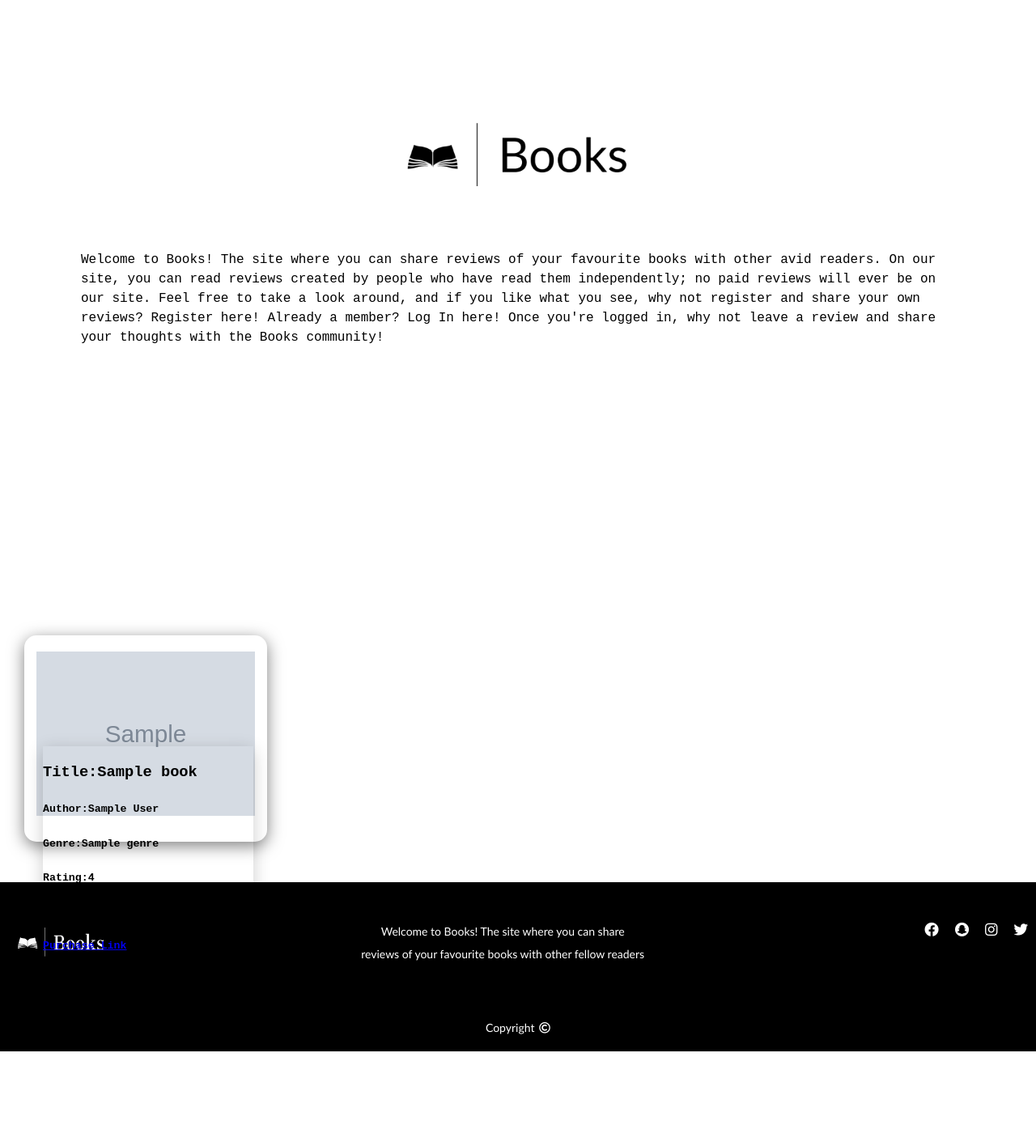
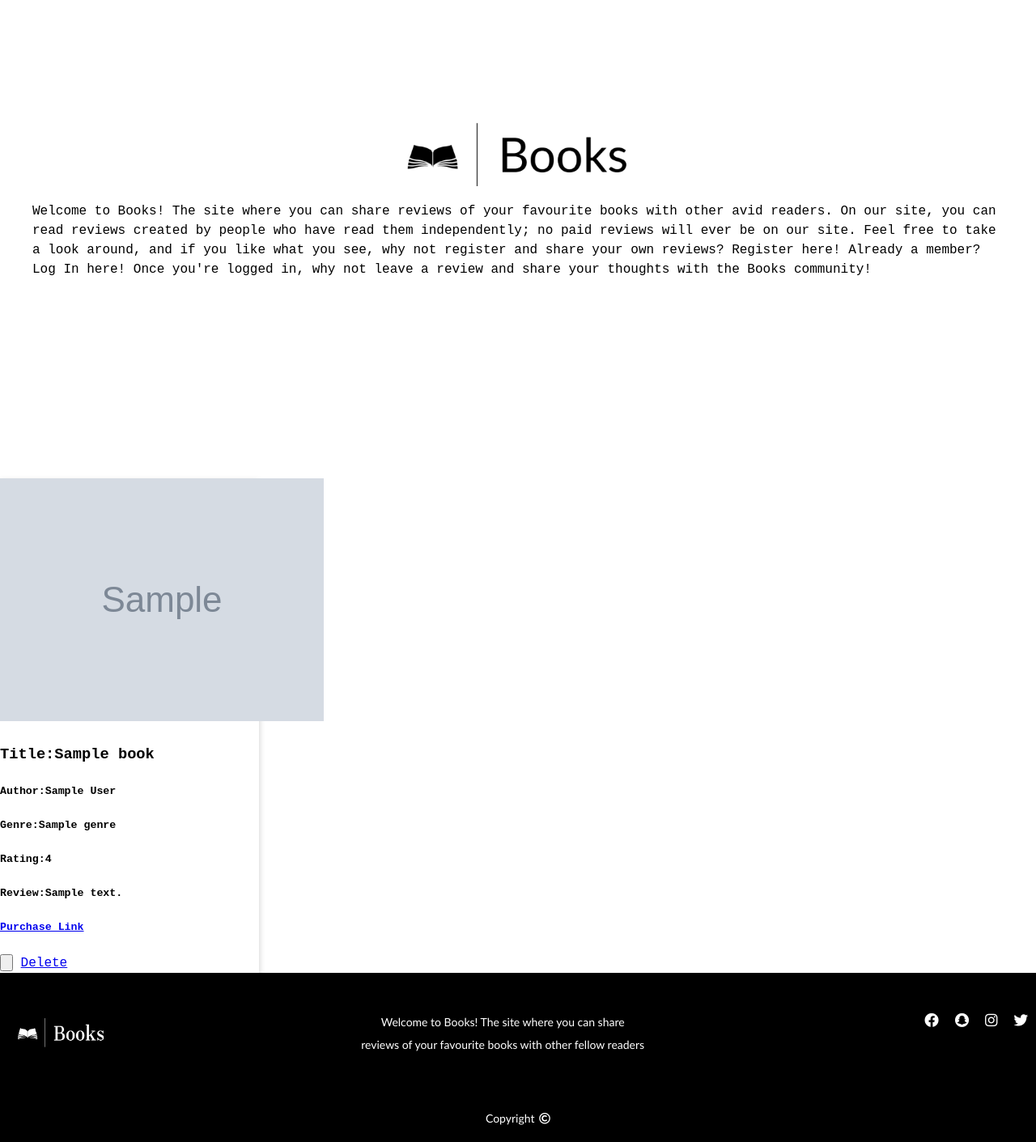
Before and after one commit to IzzySoprano/Books-MS3, a Flask app: page / in a window 1280 px wide. Shown: the part 151-1562 px from the top of the page at 81% size. Before the commit the page ends 1450 px from the top, so only its background shows below. Run offline with Flask 2, Linux system fonts and the light colour scheme; grey boxes marked "Sample" are stand-in pictures; a database or web service that is not in the repository returns one stand-in record (values such as "Sample title"); some libraries are stand-ins or nearby versions.

Commit message:
Addressed styling issues

```diff
--- a/static/css/style.css
+++ b/static/css/style.css
@@ -12,14 +12,10 @@ body {
   line-height: 1.5;
   --primary-blue:#233975;
 }
-
+/*
 body::-webkit-scrollbar {
   width: 0.25rem;
-}
-
-.container {
-  min-height: 100%;
-}
+} */
 
 .wallpaper {
   display: flex;
@@ -71,7 +67,7 @@ footer {
   position: absolute;
   background: black;
   height: auto;
-  width: 100vw;
+  width: 100%;
   font-family: "Trebuchet MS", "Lucida Sans Unicode", "Lucida Grande",
   "Lucida Sans", Arial, sans-serif;
   color: #ffff;
@@ -92,7 +88,7 @@ footer {
 
 .footer-content P {
   max-width: 350px;
-  margin: 10px auto;
+  margin: 0px auto;
   line-height: 28px;
   font-size: 14px;
 }
@@ -125,7 +121,7 @@ footer {
 
 .footer-bottom {
   background: #000;
-  width: 100vw;
+  width: 100%;
   padding: 5px 0;
   text-align: center;
 }
@@ -144,82 +140,33 @@ footer {
 
 /* Home */
 .welcome-text {
-  padding: 100px;
+  padding: 40px;
   position: relative;
   bottom: 190px;
 }
 
+/* Book Card Section */
 .book-container {
-  display: inline-flex;
-  position : relative;
-  padding : 20px;
+  display: grid;
+  grid-template-columns: 25% 25% 25% 25%;
+  /* flex-wrap: wrap; */
+  /* padding: 2px 16px; */
 }
 
-.book-container .card {
-  position: relative;
-  max-width : 270px;
-  height : 215px;
-  background-color : #fff;
-  margin : 30px 10px;
-  padding : 20px 15px;
-
-  display : flex;
-  flex-direction : column;
-  box-shadow : 0 5px 20px rgba(0,0,0,0.5);
-  transition : 0.3s ease-in-out;
-  border-radius : 15px;
+.card {
+  min-width: 300px;
+  box-shadow: 0 4px 8px 0 rgba(0,0,0,0.2);
+  transition: 0.3s;
 }
 
-.book-container .card:hover {
-  height: 320px;
-}
-
-.book-container .card .image {
-  position : relative;
-  width : 260px;
-  height : 260px;
-  top : -40%;
-  left: 8px;
-  box-shadow : 0 5px 20px rgba(0,0,0,0.2);
-  z-index : 1;
-}
-
-.book-container .card .image img {
-  max-width : 100%;
-  border-radius : 15px;
-}
-
-.book-container .card .content {
-  position : relative;
-  top : -140px;
-  padding : 10px 15px;
-  color : #111;
-  text-align : center;
-  visibility : hidden;
-  opacity : 0;
-  transition : 0.3s ease-in-out;
-}
-
-.book-container .card:hover .content {
-  margin-top : 30px;
-  visibility : visible;
-  opacity : 1;
-  transition-delay: 0.2s;
-}
-
-@media (min-width: 600px) {
-  .card {grid-template-columns: repeat(2, 1fr); }
+.card:hover {
+  box-shadow: 0 8px 16px 0 rgba(0,0,0,0.2);
 }
 
 /* Login Page */
 #login-page-container {
   display: flex;
   flex-direction: column;
-  min-height: 100vh;
-}
-
-.container {
-  position: relative;
   min-height: 100vh;
 }
 
```
